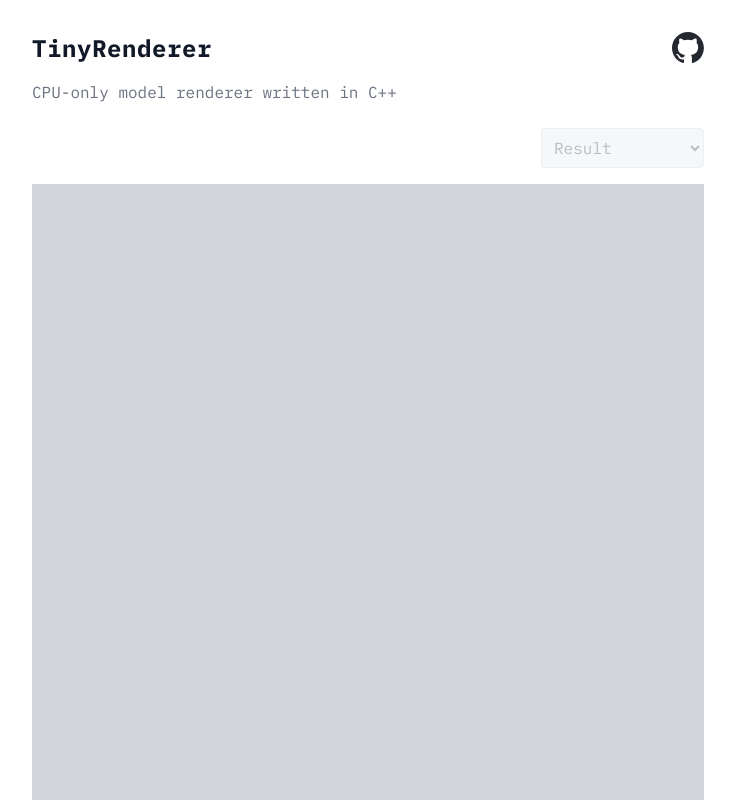
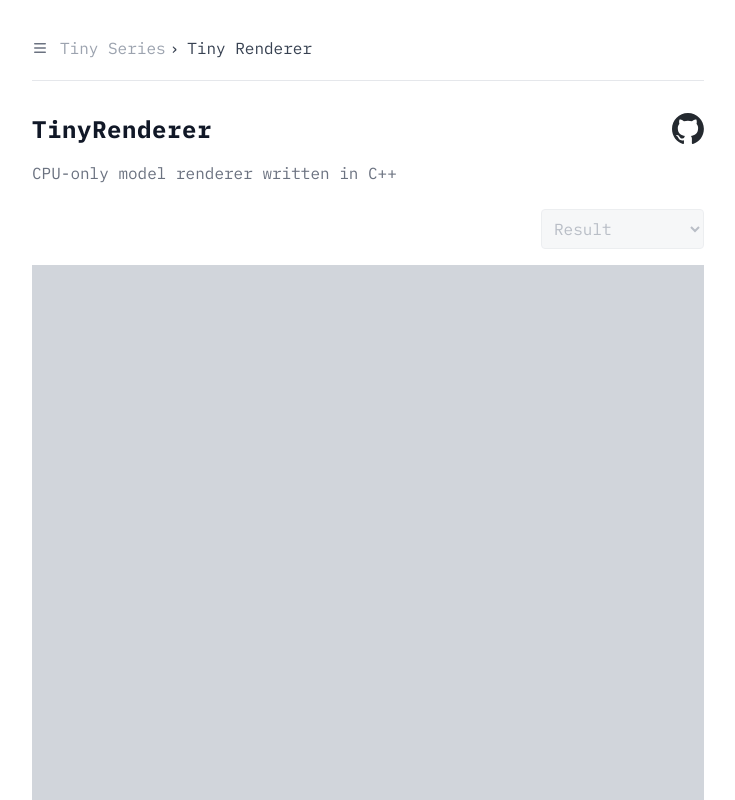
Before and after one commit to ColorOfLight/tiny-series, a React (Vite) app in the folder page/: page / in a window 1280 px wide. Shown: the top 800 px of the page, without its empty margins (272-1007 px from the left). Built offline with nearby package versions, Linux system fonts and the light colour scheme.

Commit message:
page(feat): add Navigation

```diff
--- /dev/null
+++ b/page/src/components/Divider.tsx
@@ -0,0 +1,20 @@
+import { memo, forwardRef, ComponentPropsWithoutRef } from "react";
+import clsx from "clsx";
+
+export interface DividerProps extends ComponentPropsWithoutRef<"div"> {}
+
+const Divider = memo(
+  forwardRef<HTMLDivElement, DividerProps>(
+    ({ className, ...restProps }, ref) => {
+      return (
+        <div
+          className={clsx("w-full h-px my-8 bg-gray-200", className)}
+          {...restProps}
+          ref={ref}
+        />
+      );
+    }
+  )
+);
+
+export default Divider;
--- /dev/null
+++ b/page/src/components/MenuIcon.tsx
@@ -0,0 +1,29 @@
+import { memo, forwardRef, ComponentPropsWithoutRef } from "react";
+import clsx from "clsx";
+
+export interface MenuIconProps extends ComponentPropsWithoutRef<"svg"> {}
+
+const MenuIcon = memo(
+  forwardRef<SVGSVGElement, MenuIconProps>(
+    ({ className, ...restProps }, ref) => {
+      return (
+        <svg
+          xmlns="http://www.w3.org/2000/svg"
+          viewBox="0 0 16 16"
+          fill="currentColor"
+          className={clsx("size-4", className)}
+          {...restProps}
+          ref={ref}
+        >
+          <path
+            fillRule="evenodd"
+            d="M2 3.75A.75.75 0 0 1 2.75 3h10.5a.75.75 0 0 1 0 1.5H2.75A.75.75 0 0 1 2 3.75ZM2 8a.75.75 0 0 1 .75-.75h10.5a.75.75 0 0 1 0 1.5H2.75A.75.75 0 0 1 2 8Zm0 4.25a.75.75 0 0 1 .75-.75h10.5a.75.75 0 0 1 0 1.5H2.75a.75.75 0 0 1-.75-.75Z"
+            clipRule="evenodd"
+          />
+        </svg>
+      );
+    }
+  )
+);
+
+export default MenuIcon;
--- a/page/src/index.css
+++ b/page/src/index.css
@@ -31,3 +31,8 @@ button {
   border-width: 1px;
   cursor: pointer;
 }
+
+nav li+li::before {
+  content: "\203A";
+  margin-right: 0.5rem;
+}
--- /dev/null
+++ b/page/src/modules/Navigation.tsx
@@ -0,0 +1,34 @@
+import { forwardRef, memo, ComponentPropsWithoutRef } from "react";
+import clsx from "clsx";
+
+import MenuIcon from "../components/MenuIcon";
+
+export interface NavigationProps extends ComponentPropsWithoutRef<"div"> {
+  title: string;
+}
+
+const Navigation = memo(
+  forwardRef<HTMLDivElement, NavigationProps>(
+    ({ className, title, ...restProps }, ref) => {
+      return (
+        <div
+          className={clsx("flex items-center ml-m2", className)}
+          {...restProps}
+          ref={ref}
+        >
+          <button className="p-2 border-0">
+            <MenuIcon className="fill-gray-500" />
+          </button>
+          <nav className="text-gray-400 ml-1">
+            <ul className="flex gap-1">
+              <li>Tiny Series</li>
+              <li className="text-gray-700">{title}</li>
+            </ul>
+          </nav>
+        </div>
+      );
+    }
+  )
+);
+
+export default Navigation;
--- a/page/src/modules/TitleGroup.tsx
+++ b/page/src/modules/TitleGroup.tsx
@@ -1,5 +1,7 @@
 import { forwardRef, ComponentPropsWithoutRef, memo } from "react";
 import clsx from "clsx";
+import Divider from "../components/Divider";
+import Navigation from "./Navigation";
 
 export interface TitleGroupProps extends ComponentPropsWithoutRef<"div"> {
   title: string;
@@ -10,6 +12,11 @@ const TitleGroup = memo(
   forwardRef<HTMLDivElement, TitleGroupProps>(
     ({ className, title, description, ...restProps }, ref) => {
       return (
+        <div>
+          <Navigation title="Tiny Renderer" />
+
+          <Divider className="mt-4" />
+
           <div
             className={clsx("flex items-top justify-between", className)}
             {...restProps}
@@ -28,6 +35,7 @@ const TitleGroup = memo(
               <img src="/logos/github.svg" width="32" height="32" />
             </a>
           </div>
+        </div>
       );
     }
   )
--- a/page/tailwind.config.js
+++ b/page/tailwind.config.js
@@ -8,6 +8,9 @@ export default {
     extend: {
       colors: {
         cover: '#00000055'
+      },
+      spacing: {
+        m2: "-0.5rem",
       }
     },
 
```
Lines whose indentation alone changed are shown as unchanged.
